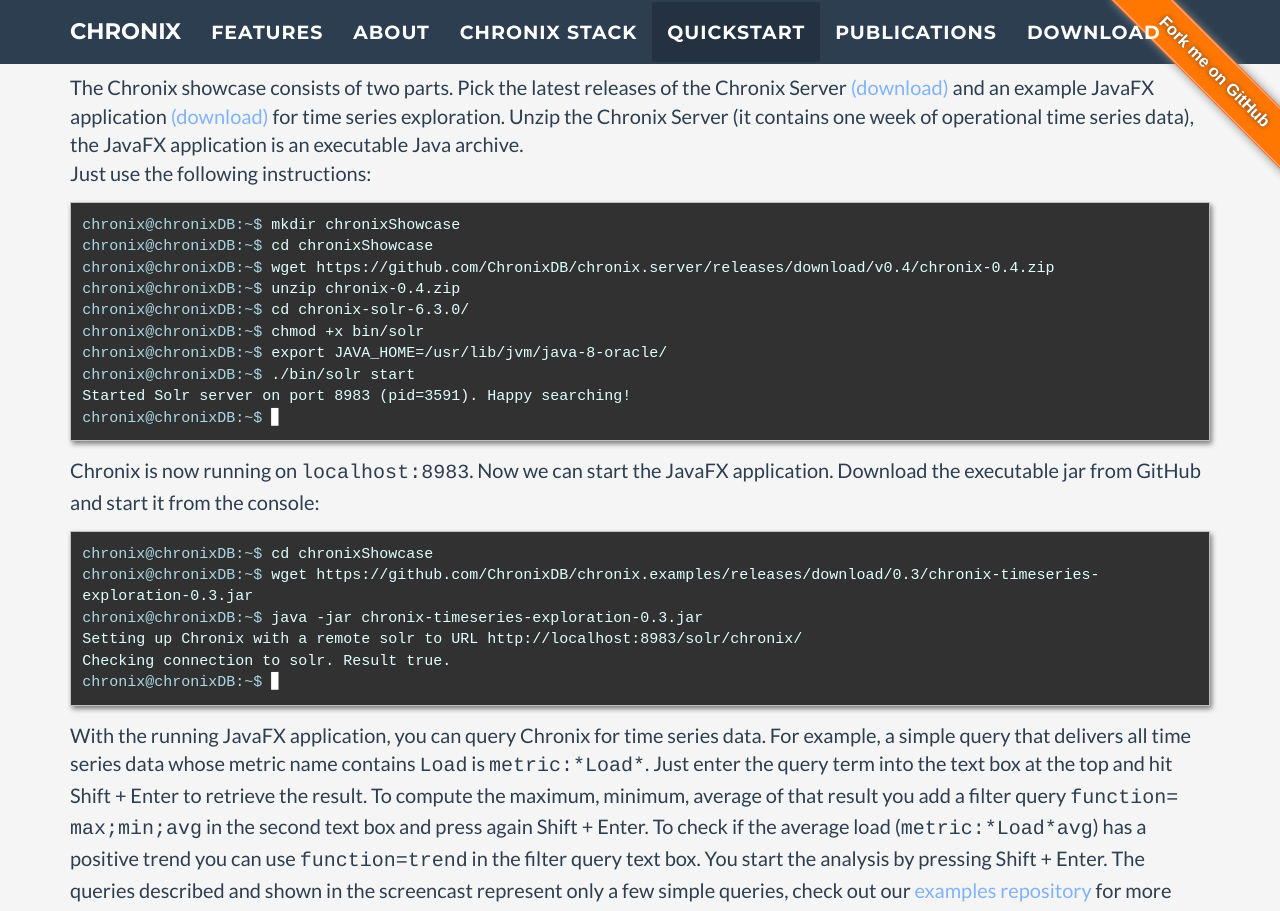
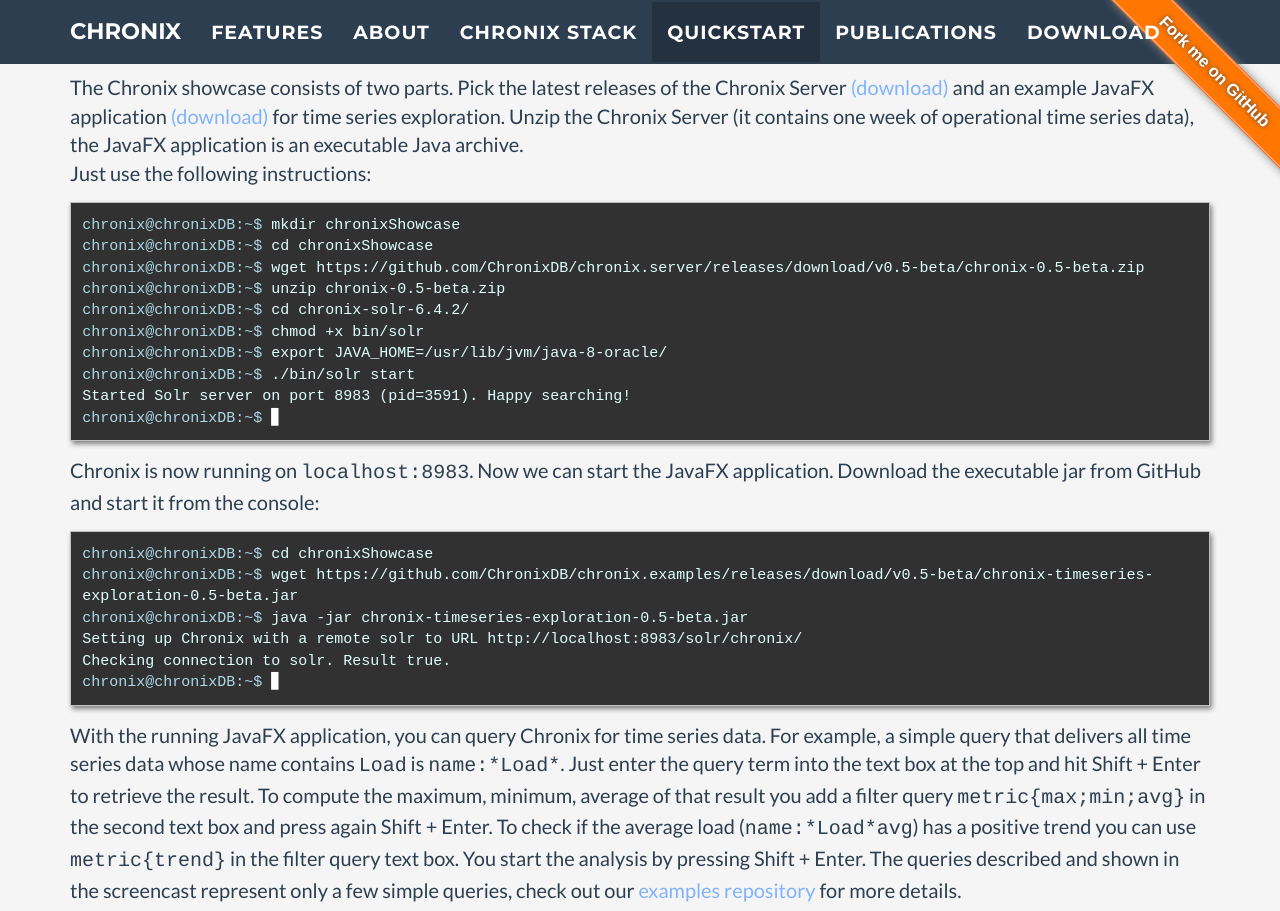
Before and after one commit to ChronixDB/chronixDB.github.io, a Jekyll site: the page built from index.html, in a window 1280 px wide and 1400 px high, scrolled down 3733 px, cut to the strip 0-911 px from the top of the window. Built offline with Jekyll 4.4.1, drawn with Linux system fonts in a browser that asks for light colours.

Commit message:
Updated quickstart to latest version.

```diff
--- a/_includes/quickstart.html
+++ b/_includes/quickstart.html
@@ -36,9 +36,9 @@
                 <div class="console">
                     <span class="type-text teletype-prefix">chronix@chronixDB:~$ </span><span class="teletype-text">mkdir chronixShowcase</span><br>
                     <span class="type-text teletype-prefix">chronix@chronixDB:~$ </span><span class="teletype-text">cd chronixShowcase</span><br>
-                    <span class="type-text teletype-prefix">chronix@chronixDB:~$ </span><span class="teletype-text">wget https://github.com/ChronixDB/chronix.server/releases/download/v0.4/chronix-0.4.zip</span><br>
-                    <span class="type-text teletype-prefix">chronix@chronixDB:~$ </span><span class="teletype-text">unzip chronix-0.4.zip</span><br>
-                    <span class="type-text teletype-prefix">chronix@chronixDB:~$ </span><span class="teletype-text">cd chronix-solr-6.3.0/</span><br>
+                    <span class="type-text teletype-prefix">chronix@chronixDB:~$ </span><span class="teletype-text">wget https://github.com/ChronixDB/chronix.server/releases/download/v0.5-beta/chronix-0.5-beta.zip</span><br>
+                    <span class="type-text teletype-prefix">chronix@chronixDB:~$ </span><span class="teletype-text">unzip chronix-0.5-beta.zip</span><br>
+                    <span class="type-text teletype-prefix">chronix@chronixDB:~$ </span><span class="teletype-text">cd chronix-solr-6.4.2/</span><br>
                     <span class="type-text teletype-prefix">chronix@chronixDB:~$ </span><span class="teletype-text">chmod +x bin/solr</span><br>
                     <span class="type-text teletype-prefix">chronix@chronixDB:~$ </span><span class="teletype-text">export JAVA_HOME=/usr/lib/jvm/java-8-oracle/</span><br>
                     <span class="type-text teletype-prefix">chronix@chronixDB:~$ </span><span class="teletype-text">./bin/solr start</span><br>
@@ -56,8 +56,8 @@
 
                 <div class="console">
                     <span class="type-text teletype-prefix">chronix@chronixDB:~$ </span><span class="teletype-text">cd chronixShowcase</span><br>
-                    <span class="type-text teletype-prefix">chronix@chronixDB:~$ </span><span class="teletype-text">wget https://github.com/ChronixDB/chronix.examples/releases/download/0.3/chronix-timeseries-exploration-0.3.jar</span><br>
-                    <span class="type-text teletype-prefix">chronix@chronixDB:~$ </span><span class="teletype-text">java -jar chronix-timeseries-exploration-0.3.jar</span><br>
+                    <span class="type-text teletype-prefix">chronix@chronixDB:~$ </span><span class="teletype-text">wget https://github.com/ChronixDB/chronix.examples/releases/download/v0.5-beta/chronix-timeseries-exploration-0.5-beta.jar</span><br>
+                    <span class="type-text teletype-prefix">chronix@chronixDB:~$ </span><span class="teletype-text">java -jar chronix-timeseries-exploration-0.5-beta.jar</span><br>
                     <span class="teletype-text">Setting up Chronix with a remote solr to URL http://localhost:8983/solr/chronix/</span><br>
                     <span class="teletype-text">Checking connection to solr. Result true.</span><br>
                     <span class="type-text teletype-prefix">chronix@chronixDB:~$ </span> <span class="teletype-cursor"
@@ -66,18 +66,18 @@
 
                 <p>
                     With the running JavaFX application, you can query Chronix for time series data.
-                    For example, a simple query that delivers all time series data whose metric name contains
+                    For example, a simple query that delivers all time series data whose name contains
                     <span style="font-family: Courier">Load</span> is
-                    <span style="font-family: Courier">metric:*Load*</span>.
+                    <span style="font-family: Courier">name:*Load*</span>.
                     Just enter the query term into the text box at the top and hit Shift + Enter to retrieve the result.
                     To compute the maximum, minimum, average of that result you add a filter query
-                    <span style="font-family: Courier">function= max;min;avg</span> in the second text box and press
+                    <span style="font-family: Courier">metric{max;min;avg}</span> in the second text box and press
                     again Shift +
                     Enter.
                     To check if the average load
-                    (<span style="font-family: Courier">metric:*Load*avg</span>)
+                    (<span style="font-family: Courier">name:*Load*avg</span>)
                     has a positive trend you can use
-                    <span style="font-family: Courier">function=trend</span> in the filter query text box.
+                    <span style="font-family: Courier">metric{trend}</span> in the filter query text box.
                     You start the analysis by pressing Shift + Enter.
                     The queries described and shown in the screencast represent only a few simple queries, check out
                     our <a
```
